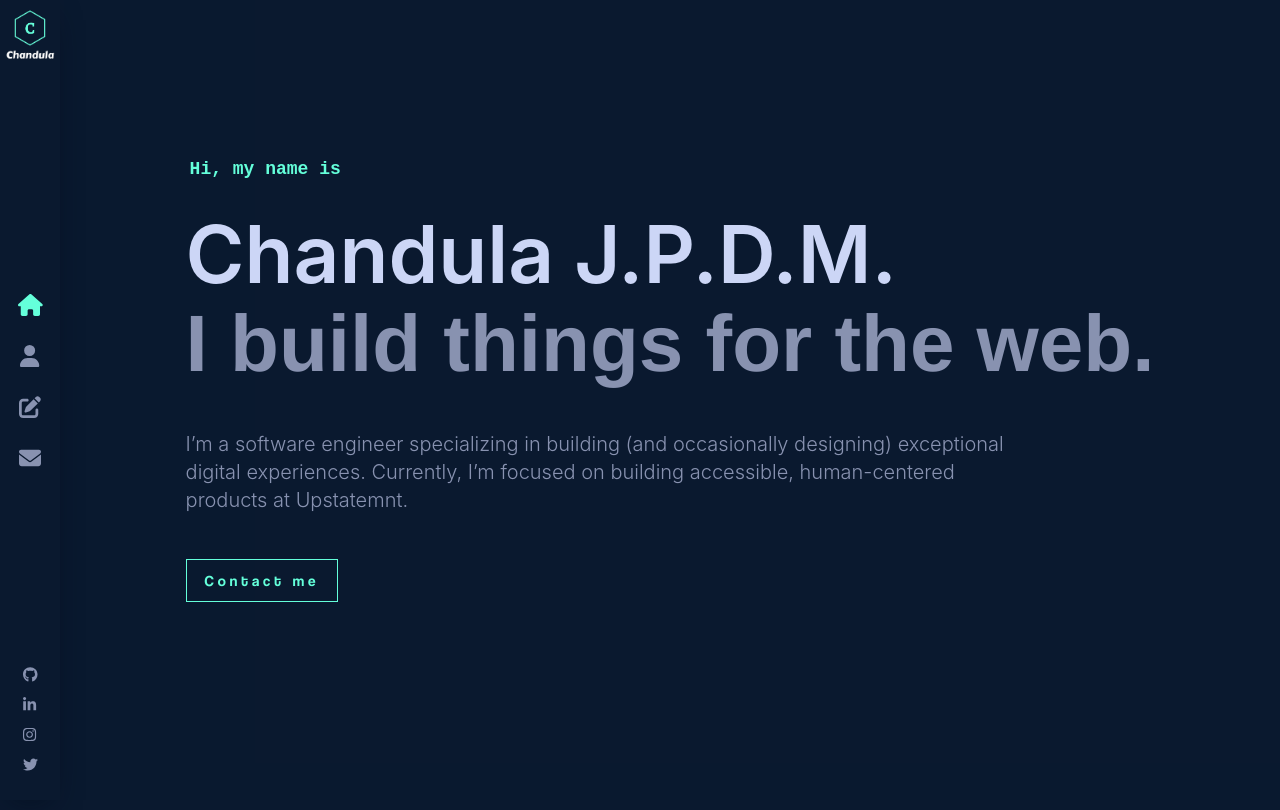
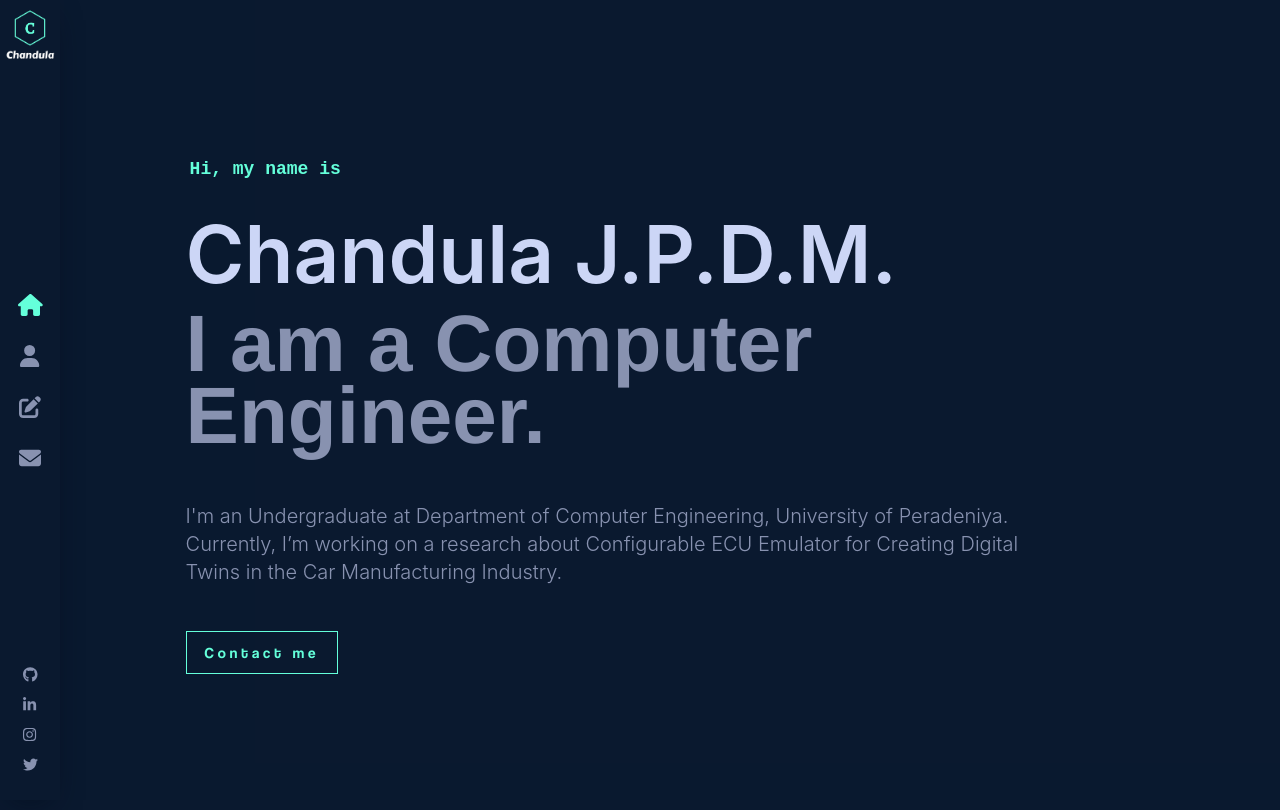
Before and after one commit to Chandula-JPDM/Portfolio, a React (Create React App) app: page / in a window 1280 px wide. Shown: the top 810 px of the page. Built offline with nearby package versions, Linux system fonts and the light colour scheme.

Commit message:
modify content of the page

```diff
--- a/src/components/Home/index.jsx
+++ b/src/components/Home/index.jsx
@@ -7,8 +7,8 @@ const index = () => {
     <div className='container home-page'>
         <h1>Hi, my name is</h1>
         <h2>Chandula J.P.D.M.</h2>
-        <h3>I build things for the web.</h3>
-        <p>I’m a software engineer specializing in building (and occasionally designing) exceptional digital experiences. Currently, I’m focused on building accessible, human-centered products at Upstatemnt.</p>
+        <h3>I am a Computer Engineer.</h3>
+        <p>I'm an Undergraduate at Department of Computer Engineering, University of Peradeniya. Currently, I’m working on a research about Configurable ECU Emulator for Creating Digital Twins in the Car Manufacturing Industry.</p>
 
         <Link to='contact' className='flat-button'>Contact me</Link>
     </div>
```
